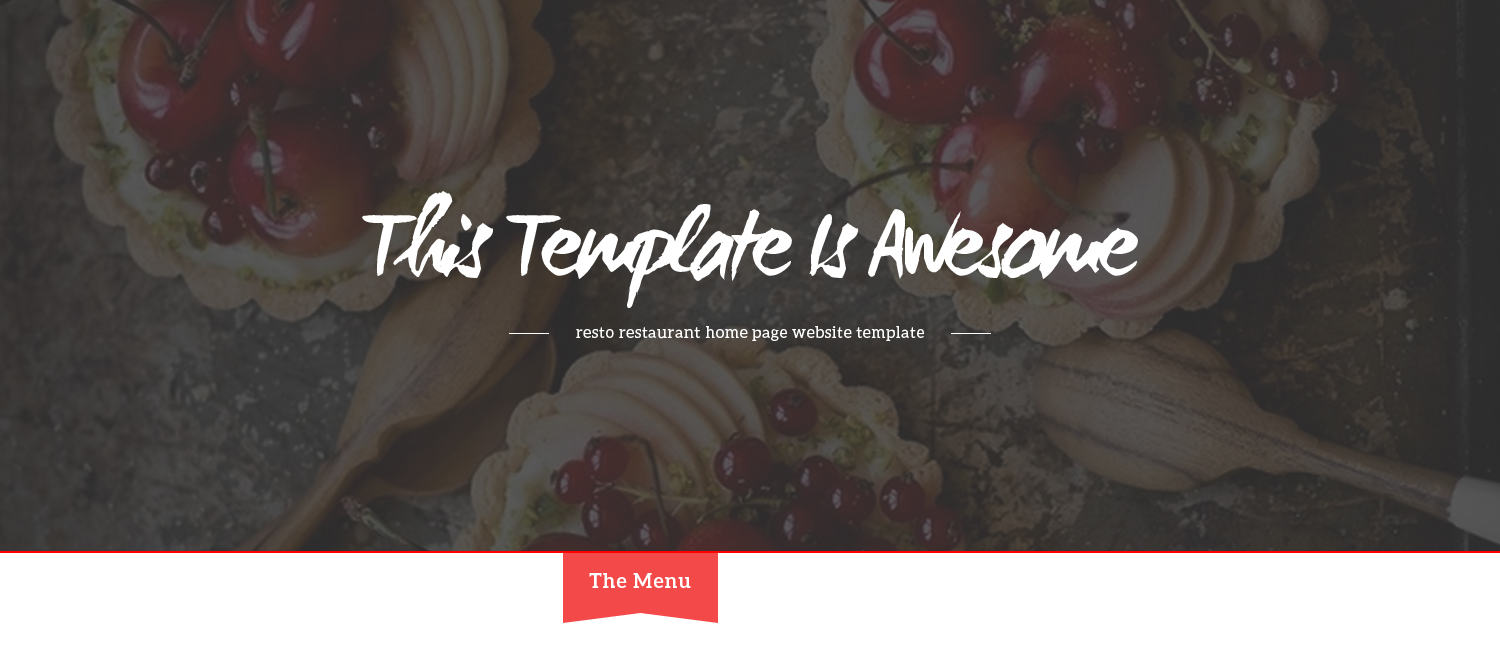
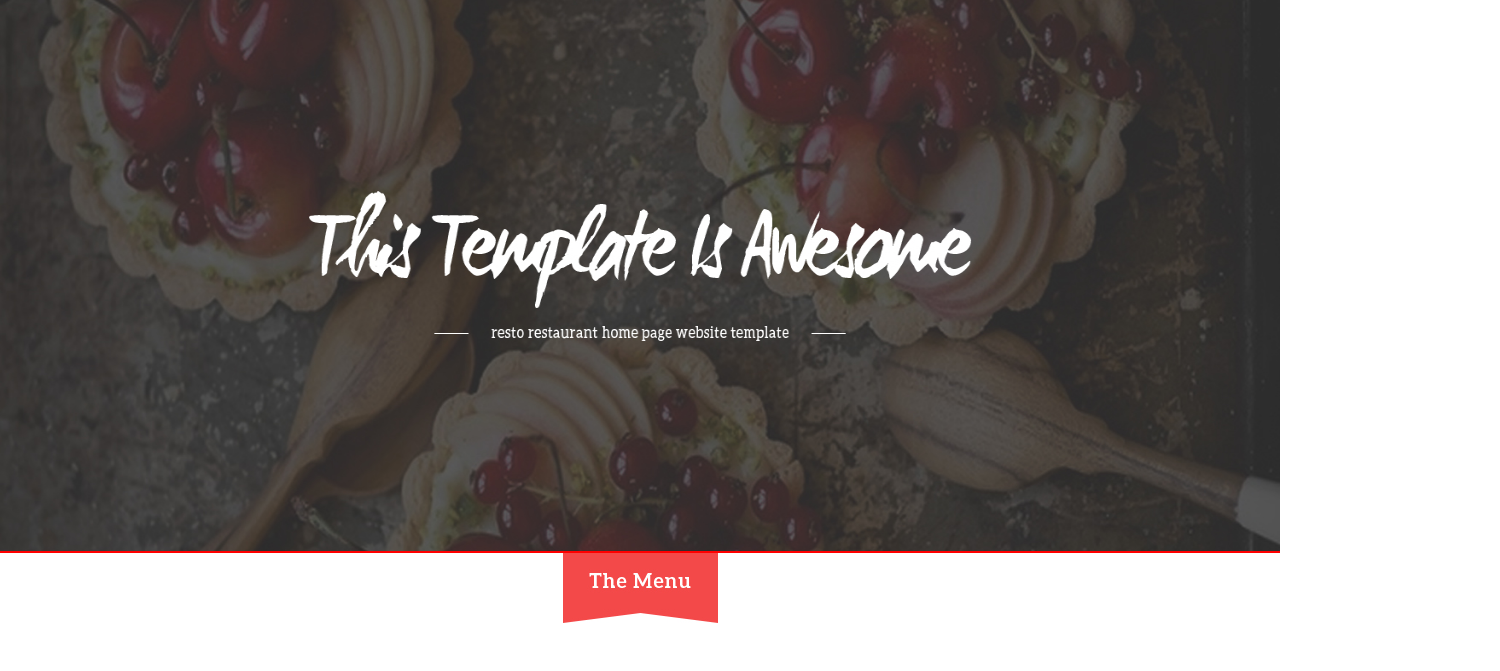
Before and after one commit to hmfight/front_end, a plain HTML site: page mooc/psd_2_html/index.html in a window 1280 px wide. Shown: the part 129-800 px from the top of the page, 1500 px wide, since content can reach past the window. Drawn offline with Linux system fonts and the light colour scheme.

Commit message:
extra center_container

```diff
--- a/mooc/psd_2_html/index.html
+++ b/mooc/psd_2_html/index.html
@@ -20,10 +20,12 @@
 			</ul>
 		</div>
 	</nav>
-	<div class="big_pic">
-		<a href="">
-			<img src="images/big_pic.jpg" alt="牛逼">
-		</a>
+	<div class="pic_holder">
+		<div class="center_container big_pic">
+			<a href="">
+				<img src="images/big_pic.jpg" alt="牛逼">
+			</a>
+		</div>
 	</div>
 	<div class="menu_pic">
 		<img src="images/menu_pic.jpg" alt="menu pic">
--- a/mooc/psd_2_html/styles/styles.css
+++ b/mooc/psd_2_html/styles/styles.css
@@ -1,5 +1,7 @@
 .center_container {
 	margin: 0 auto;
+	width: 70%;
+	min-width: 1100px;
 }
 
 nav {
@@ -18,8 +20,6 @@ nav div {
 	float: left;
 }
 
-
-
 nav ul {
 	float: right;
 	margin-top: 48px;
@@ -34,9 +34,13 @@ a {
 	color: #484848;
 }
 
-.big_pic, .big_pic img {
+.pic_holder {
+	width: 100%;
+}
+
+.big_pic,.big_pic img {
 	height: 570px;
-	width: 1500px;
+	width: 100%;
 	border-bottom: 2px solid red;
 }
 
```
